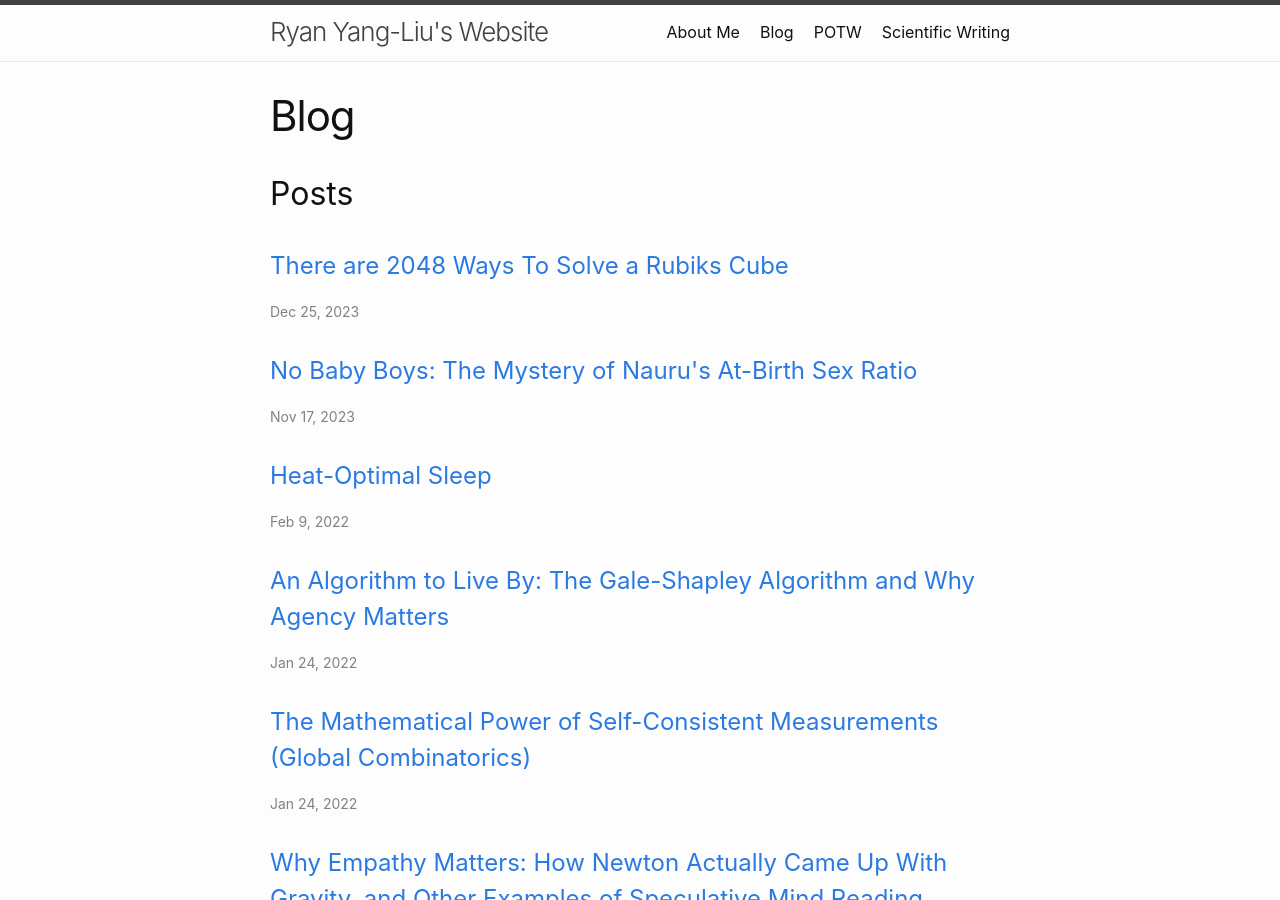
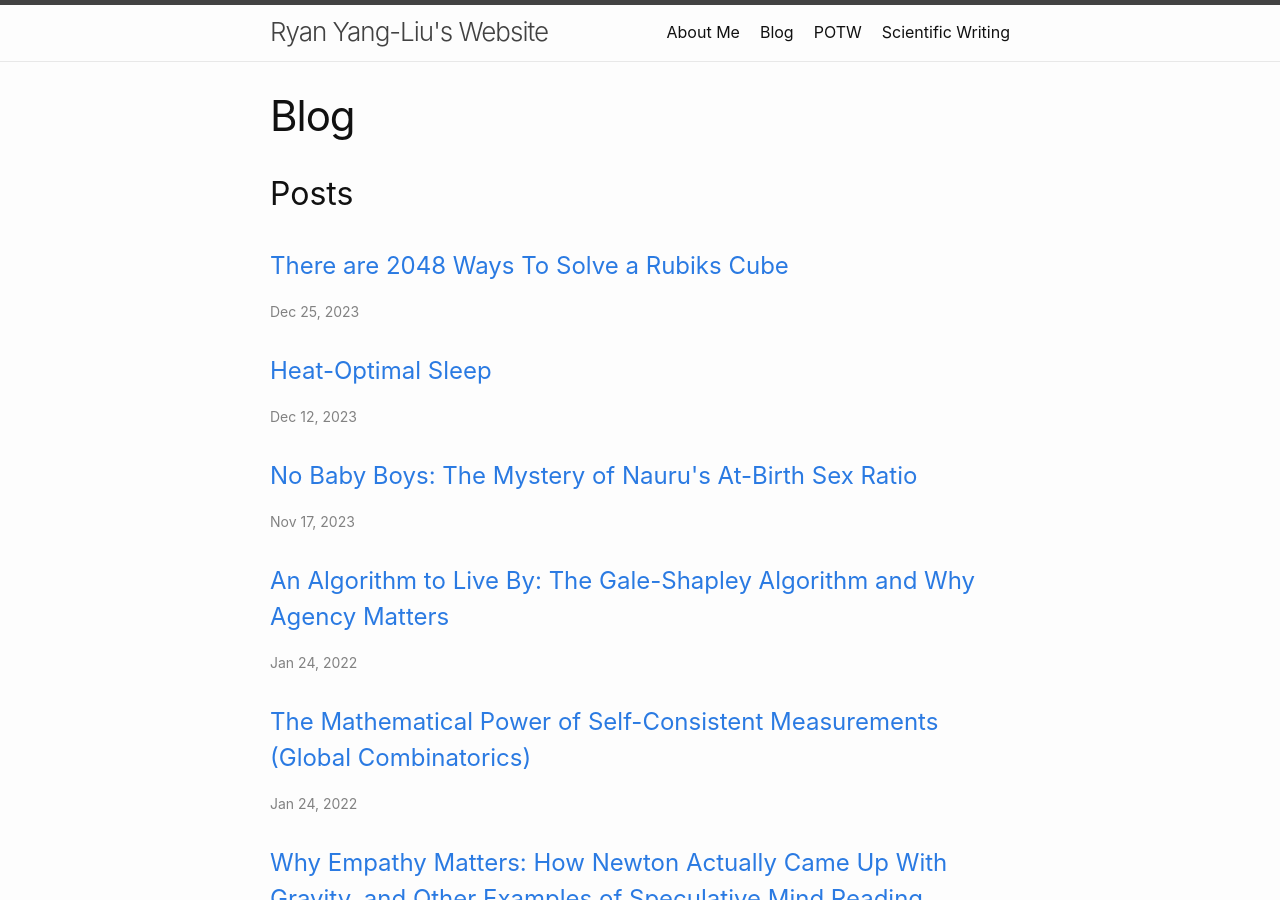
Before and after one commit to RyanYunruiYang/ryanyunruiyang.github.io, a Jekyll site: the page built from blog.html, in a window 1280 px wide and 900 px high. Built offline with Jekyll 4.4.1, drawn with Linux system fonts in a browser that asks for light colours.

```diff
--- a/_posts/2023-12-11-heatsleep.md
+++ b/_posts/2023-12-11-heatsleep.md
@@ -1,7 +1,7 @@
 ---
 layout: post
 title:  "Heat-Optimal Sleep"
-date:   2022-02-08 20:50:32 -0400
+date:   2023-12-11 20:50:32 -0400
 categories: jekyll update, essay
 ---
 <!-- ![image-title-here](../assets/flow640am.png){:class="img-responsive"} -->
```
